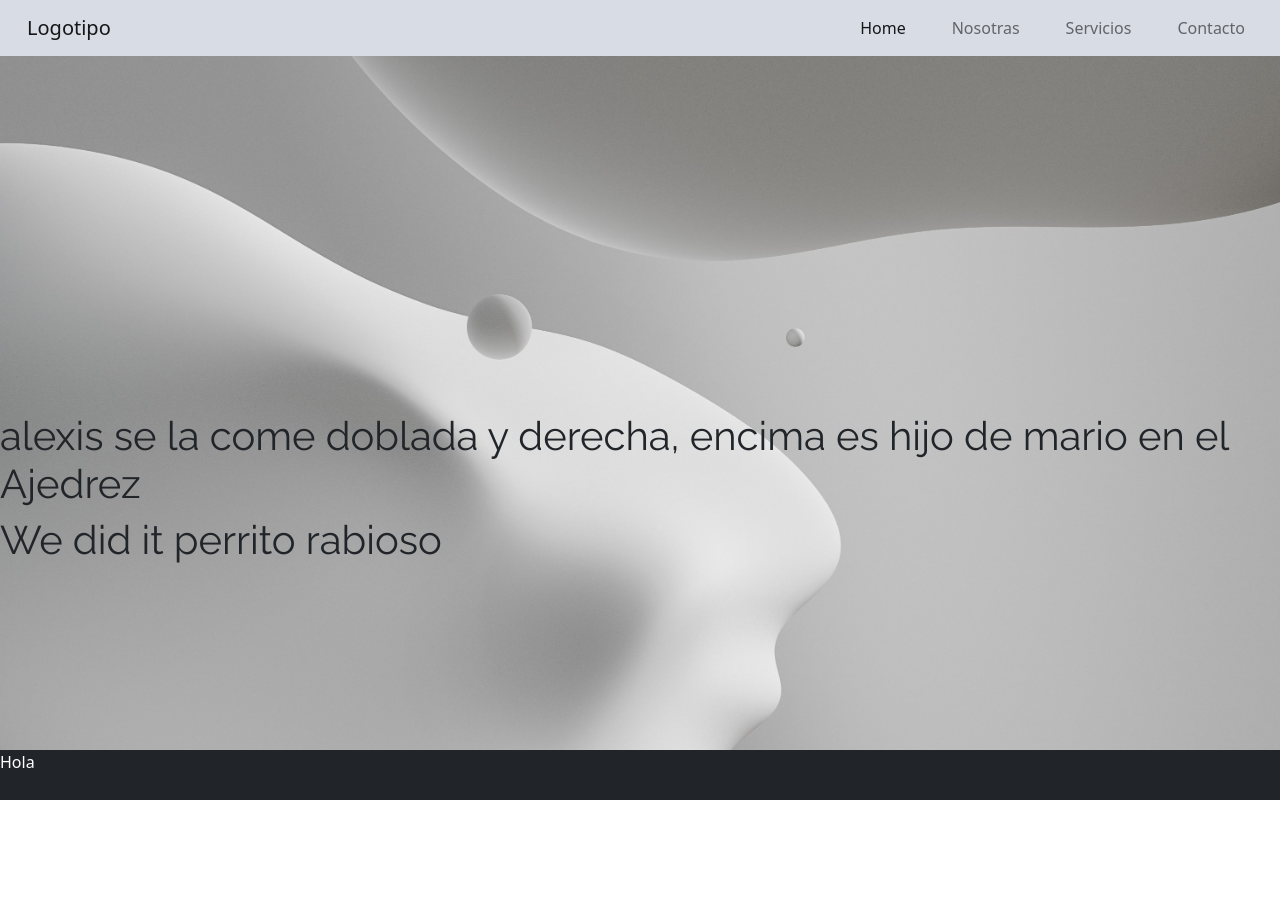
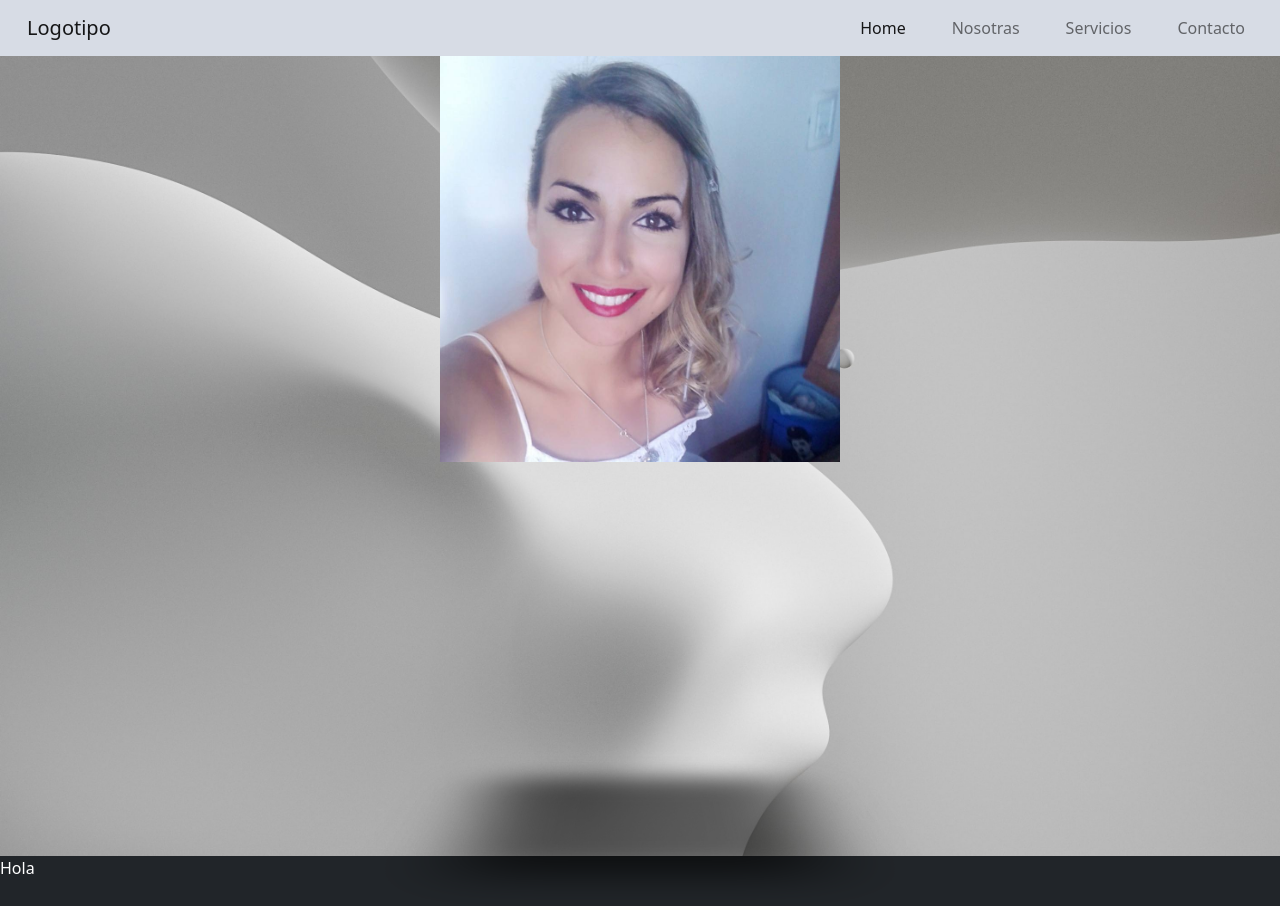
Before and after one commit to marioromero959/web-page-proyect, an Angular app: page /home in a window 1280 px wide. Before the commit the page ends 800 px from the top, so only its background shows below. Built offline with nearby package versions, Linux system fonts and the light colour scheme.

Commit message:
empezando cambios en home

```diff
--- a/src/app/home/components/home.component.html
+++ b/src/app/home/components/home.component.html
@@ -1,5 +1,4 @@
-<h1>alexis se la come doblada y derecha, encima es hijo de mario en el Ajedrez</h1>
-<!-- <div class="container">
+<div class="container">
     <div class="swiper">
         <div class="swiper-wrapper">
             <div class="swiper-slide">
@@ -10,6 +9,4 @@
             </div>
         </div>
       </div>
-</div> -->
-
-<h1>We did it perrito rabioso</h1>
+</div>
```
